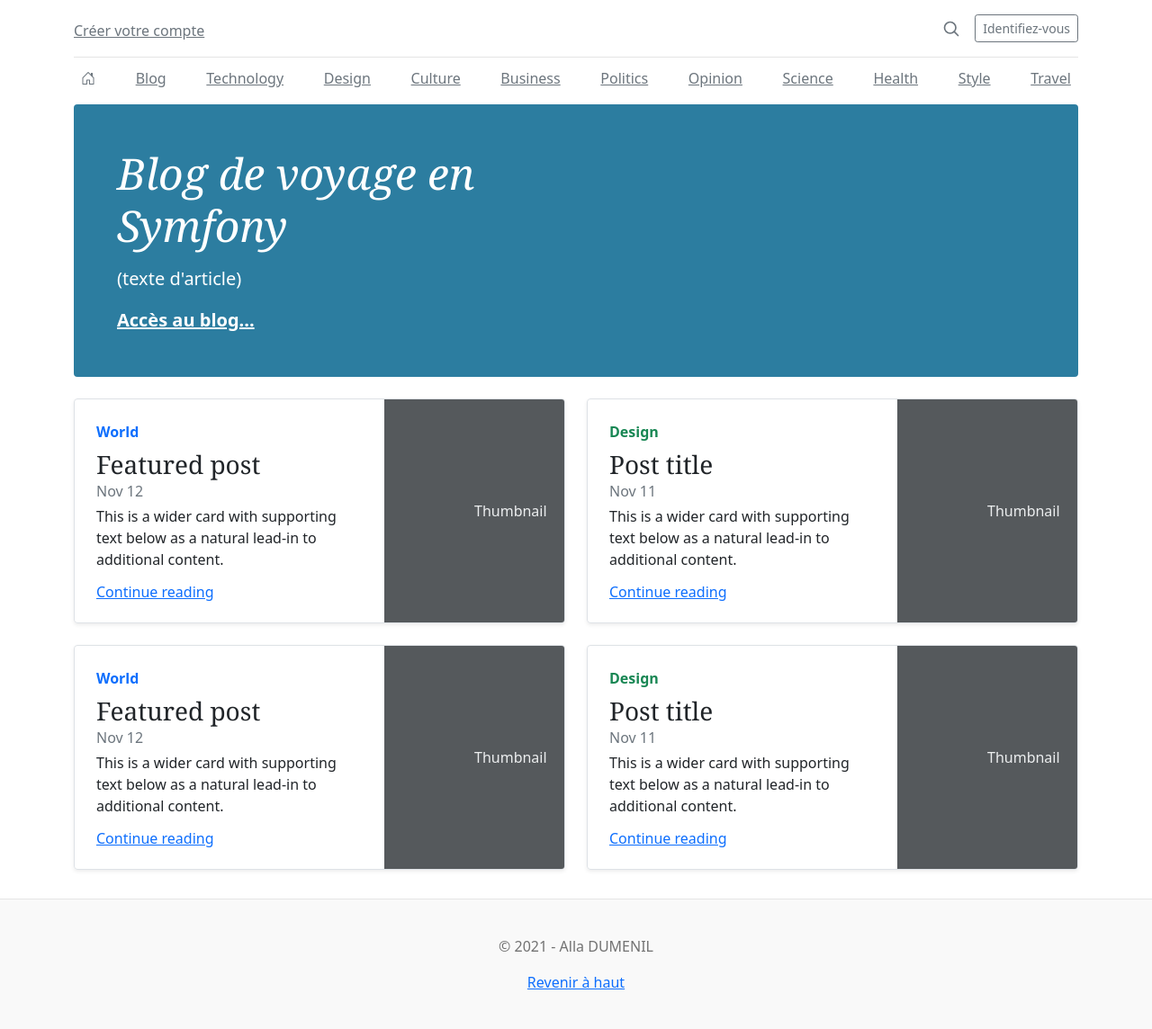
After one commit to AllaLOD/demoBlog, a Symfony app: template templates/blog/blog.html.twig in a window 1280 px wide. The commit adds this page. Shown: the whole page at 90% size. Run offline with Twig, Linux system fonts and the light colour scheme; the template is opened without the code that fills it, so the values that code supplies are empty; some libraries are stand-ins or nearby versions.

Commit message:
dev enteté + html et css

```diff
--- a/composer.json
+++ b/composer.json
@@ -44,6 +44,7 @@
         "twig/twig": "^2.12|^3.0"
     },
     "require-dev": {
+        "doctrine/doctrine-fixtures-bundle": "^3.4",
         "phpunit/phpunit": "^9.5",
         "symfony/browser-kit": "^5.3",
         "symfony/css-selector": "^5.3",
--- a/config/bundles.php
+++ b/config/bundles.php
@@ -12,4 +12,5 @@ return [
     Doctrine\Bundle\MigrationsBundle\DoctrineMigrationsBundle::class => ['all' => true],
     Symfony\Bundle\SecurityBundle\SecurityBundle::class => ['all' => true],
     Twig\Extra\TwigExtraBundle\TwigExtraBundle::class => ['all' => true],
+    Doctrine\Bundle\FixturesBundle\DoctrineFixturesBundle::class => ['dev' => true, 'test' => true],
 ];
--- a/public/css/blog.css
+++ b/public/css/blog.css
@@ -105,3 +105,7 @@
     min-height: 50vh;
 
   }
+
+  .bandeau-header{
+    background-color: #2c7da0;
+  }
--- a/templates/base.html.twig
+++ b/templates/base.html.twig
@@ -16,6 +16,11 @@
         {#on inclue css avec une function  de twig {{asset(le chemin vers CSS)}} #}
 
         <link rel="stylesheet" href="{{ asset('css/blog.css') }}">
+
+        {#  lien pour  les icones de bootstrap#}
+
+        <link rel="stylesheet" href="https://cdn.jsdelivr.net/npm/bootstrap-icons@1.5.0/font/bootstrap-icons.css">
+
     </head>
     <body>
 
@@ -23,24 +28,30 @@
   <header class="blog-header py-3">
     <div class="row flex-nowrap justify-content-between align-items-center">
       <div class="col-4 pt-1">
-        <a class="link-secondary" href="#">Subscribe</a>
+        <a class="link-secondary" href="#">Créer votre compte</a>
       </div>
       <div class="col-4 text-center">
-        <a class="blog-header-logo text-dark" href="#">Large</a>
+        {#<a class="blog-header-logo text-dark" href="#">Large</a>#}
       </div>
       <div class="col-4 d-flex justify-content-end align-items-center">
         <a class="link-secondary" href="#" aria-label="Search">
-          <svg xmlns="http://www.w3.org/2000/svg" width="20" height="20" fill="none" stroke="currentColor" stroke-linecap="round" stroke-linejoin="round" stroke-width="2" class="mx-3" role="img" viewBox="0 0 24 24"><title>Search</title><circle cx="10.5" cy="10.5" r="7.5"/><path d="M21 21l-5.2-5.2"/></svg>
+          <svg xmlns="http://www.w3.org/2000/svg" width="20" height="20" fill="none" stroke="currentColor" stroke-linecap="round" stroke-linejoin="round" stroke-width="2" class="mx-3" role="img" viewBox="0 0 24 24"><title>Rechercher</title><circle cx="10.5" cy="10.5" r="7.5"/><path d="M21 21l-5.2-5.2"/></svg>
         </a>
-        <a class="btn btn-sm btn-outline-secondary" href="#">Sign up</a>
+        <a class="btn btn-sm btn-outline-secondary" href="#">Identifiez-vous</a>
       </div>
     </div>
   </header>
 
   <div class="nav-scroller py-1 mb-2">
     <nav class="nav d-flex justify-content-between">
-      <a class="p-2 link-secondary" href="#">World</a>
-      <a class="p-2 link-secondary" href="#">U.S.</a>
+{# path() : fonction TWIG permettant de générer une route, une adresse en fonction de son nom définit dans le controlleur,
+ on lui transmet en argument le nom de la route (@Route("", name="blog")) #}
+
+
+      <a class="p-2 link-secondary" href="{{path('home')}}"><i class="bi bi-house-door"></i>
+</a>
+      <a class="p-2 link-secondary" href="{{path('blog')}}">Blog</a>
+
       <a class="p-2 link-secondary" href="#">Technology</a>
       <a class="p-2 link-secondary" href="#">Design</a>
       <a class="p-2 link-secondary" href="#">Culture</a>
@@ -54,11 +65,11 @@
     </nav>
   </div>
 
-  <div class="p-4 p-md-5 mb-4 text-white rounded bg-dark">
+  <div class="p-4 p-md-5 mb-4 text-white rounded bandeau-header">
     <div class="col-md-6 px-0">
-      <h1 class="display-4 fst-italic">Title of a longer featured blog post</h1>
-      <p class="lead my-3">Multiple lines of text that form the lede, informing new readers quickly and efficiently about what’s most interesting in this post’s contents.</p>
-      <p class="lead mb-0"><a href="#" class="text-white fw-bold">Continue reading...</a></p>
+      <h1 class="display-4 fst-italic">Blog de voyage en Symfony</h1>
+      <p class="lead my-3">(texte d'article)</p>
+      <p class="lead mb-0"><a href="#" class="text-white fw-bold">Accès au blog...</a></p>
     </div>
   </div>
 </div>
@@ -69,9 +80,9 @@
 </main>
 
   <footer class="blog-footer">
-    <p>Blog template built for <a href="https://getbootstrap.com/">Bootstrap</a> by <a href="https://twitter.com/mdo">@mdo</a>.</p>
+    <p>&copy; 2021 - Alla DUMENIL</p>
      <p>
-        <a href="#">Back to top</a>
+        <a href="#">Revenir à haut</a>
     </p>
    </footer>
 
--- /dev/null
+++ b/templates/blog/blog.html.twig
@@ -0,0 +1,70 @@
+{% extends 'base.html.twig' %}
+
+{% block title %}Hello BlogController!{% endblock %}
+
+{% block body %}
+
+<div class="row mb-2">
+    <div class="col-md-6">
+      <div class="row g-0 border rounded overflow-hidden flex-md-row mb-4 shadow-sm h-md-250 position-relative">
+        <div class="col p-4 d-flex flex-column position-static">
+          <strong class="d-inline-block mb-2 text-primary">World</strong>
+          <h3 class="mb-0">Featured post</h3>
+          <div class="mb-1 text-muted">Nov 12</div>
+          <p class="card-text mb-auto">This is a wider card with supporting text below as a natural lead-in to additional content.</p>
+          <a href="#" class="stretched-link">Continue reading</a>
+        </div>
+        <div class="col-auto d-none d-lg-block">
+          <svg class="bd-placeholder-img" width="200" height="250" xmlns="http://www.w3.org/2000/svg" role="img" aria-label="Placeholder: Thumbnail" preserveAspectRatio="xMidYMid slice" focusable="false"><title>Placeholder</title><rect width="100%" height="100%" fill="#55595c"/><text x="50%" y="50%" fill="#eceeef" dy=".3em">Thumbnail</text></svg>
+        </div>
+      </div>
+    </div>
+    <div class="col-md-6">
+         <div class="row g-0 border rounded overflow-hidden flex-md-row mb-4 shadow-sm h-md-250 position-relative">
+             <div class="col p-4 d-flex flex-column position-static">
+                 <strong class="d-inline-block mb-2 text-success">Design</strong>
+                  <h3 class="mb-0">Post title</h3>
+                  <div class="mb-1 text-muted">Nov 11</div>
+                    <p class="mb-auto">This is a wider card with supporting text below as a natural lead-in to additional content.</p>
+                    <a href="#" class="stretched-link">Continue reading</a>
+             </div>
+             <div class="col-auto d-none d-lg-block">
+                   <svg class="bd-placeholder-img" width="200" height="250" xmlns="http://www.w3.org/2000/svg" role="img" aria-label="Placeholder: Thumbnail" preserveAspectRatio="xMidYMid slice" focusable="false"><title>Placeholder</title><rect width="100%" height="100%" fill="#55595c"/><text x="50%" y="50%" fill="#eceeef" dy=".3em">Thumbnail</text></svg>
+
+             </div>
+        </div>
+    </div>
+
+    <div class="col-md-6">
+      <div class="row g-0 border rounded overflow-hidden flex-md-row mb-4 shadow-sm h-md-250 position-relative">
+         <div class="col p-4 d-flex flex-column position-static">
+             <strong class="d-inline-block mb-2 text-primary">World</strong>
+             <h3 class="mb-0">Featured post</h3>
+              <div class="mb-1 text-muted">Nov 12</div>
+              <p class="card-text mb-auto">This is a wider card with supporting text below as a natural lead-in to additional content.</p>
+              <a href="#" class="stretched-link">Continue reading</a>
+         </div>
+             <div class="col-auto d-none d-lg-block">
+               <svg class="bd-placeholder-img" width="200" height="250" xmlns="http://www.w3.org/2000/svg" role="img" aria-label="Placeholder: Thumbnail" preserveAspectRatio="xMidYMid slice" focusable="false"><title>Placeholder</title><rect width="100%" height="100%" fill="#55595c"/><text x="50%" y="50%" fill="#eceeef" dy=".3em">Thumbnail</text></svg>
+
+             </div>
+      </div>
+    </div>
+    <div class="col-md-6">
+      <div class="row g-0 border rounded overflow-hidden flex-md-row mb-4 shadow-sm h-md-250 position-relative">
+        <div class="col p-4 d-flex flex-column position-static">
+              <strong class="d-inline-block mb-2 text-success">Design</strong>
+              <h3 class="mb-0">Post title</h3>
+                <div class="mb-1 text-muted">Nov 11</div>
+                <p class="mb-auto">This is a wider card with supporting text below as a natural lead-in to additional content.</p>
+                <a href="#" class="stretched-link">Continue reading</a>
+        </div>
+        <div class="col-auto d-none d-lg-block">
+             <svg class="bd-placeholder-img" width="200" height="250" xmlns="http://www.w3.org/2000/svg" role="img" aria-label="Placeholder: Thumbnail" preserveAspectRatio="xMidYMid slice" focusable="false"><title>Placeholder</title><rect width="100%" height="100%" fill="#55595c"/><text x="50%" y="50%" fill="#eceeef" dy=".3em">Thumbnail</text></svg>
+        </div>
+      </div>
+    </div>
+
+  </div>
+
+{% endblock %}
```
Also changed, not shown: migrations/Version20210705121028.php (added, +31 -0 lines), src/Controller/BlogController.php (+31 -3 lines), src/DataFixtures/ArticleFixtures.php (added, +41 -0 lines), src/Entity/Article.php (added, +92 -0 lines), src/Repository/ArticleRepository.php (added, +50 -0 lines), templates/blog/index.html.twig (deleted, +0 -20 lines), templates/blog/show.html.twig (added, +30 -0 lines), 3 other files.
